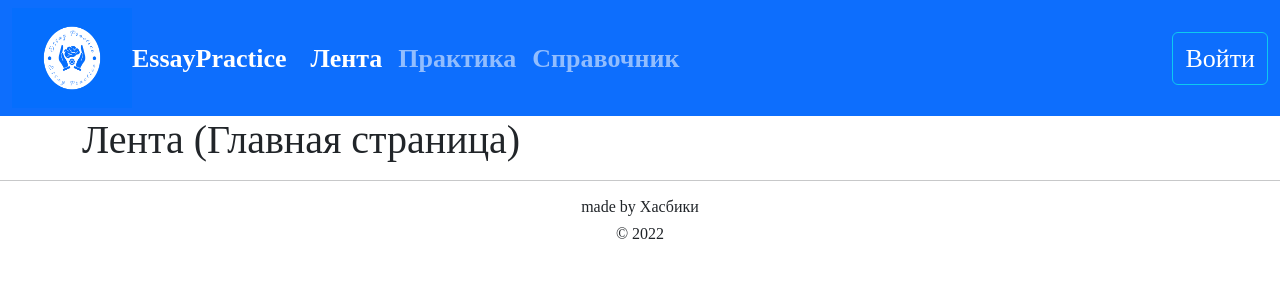
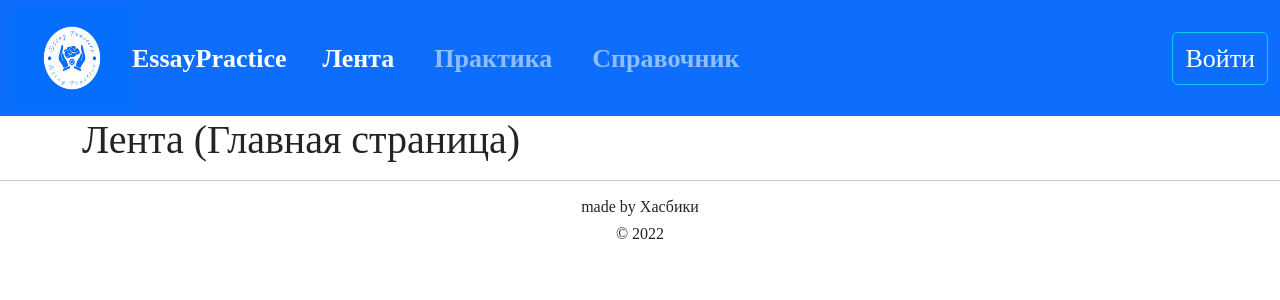
Before and after one commit to aeonva1ues/essaypractice, a Django app: page / in a window 1280 px wide. Shown: the top 300 px of the page. Run offline with Django 3.2, Linux system fonts and the light colour scheme; some libraries are stand-ins or nearby versions; some web fonts are replaced.

Commit message:
interval in navbar

```diff
--- a/essay_practice/templates/include/header.html
+++ b/essay_practice/templates/include/header.html
@@ -10,13 +10,13 @@
           </button>
           <div class="collapse navbar-collapse" id="navbarText">
             <ul class="navbar-nav me-auto mb-2 mb-lg-0">
-              <li class="nav-item">
+              <li class="nav-item" style="margin: 0 12px">
                 <a class="nav-link active" aria-current="page" href="/">Лента</a>
               </li>
-              <li class="nav-item">
+              <li class="nav-item" style="margin: 0 12px">
                 <a class="nav-link" href="#">Практика</a>
               </li>
-              <li class="nav-item">
+              <li class="nav-item" style="margin: 0 12px">
                 <a class="nav-link" href="#">Справочник</a>
               </li>
             </ul>
```
